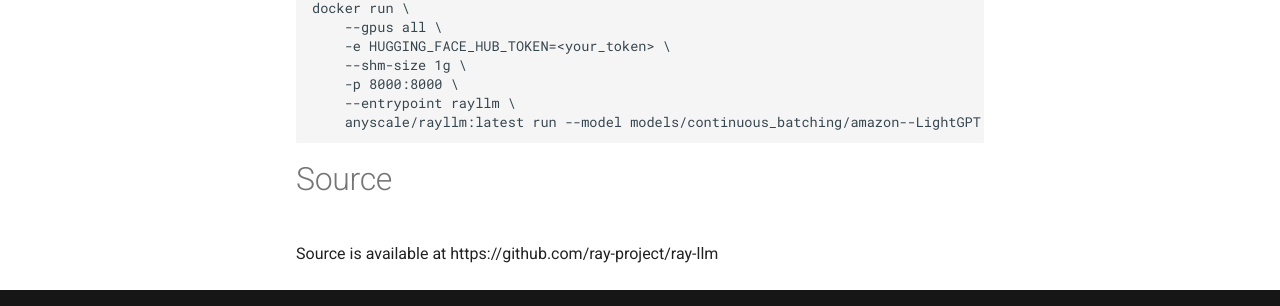
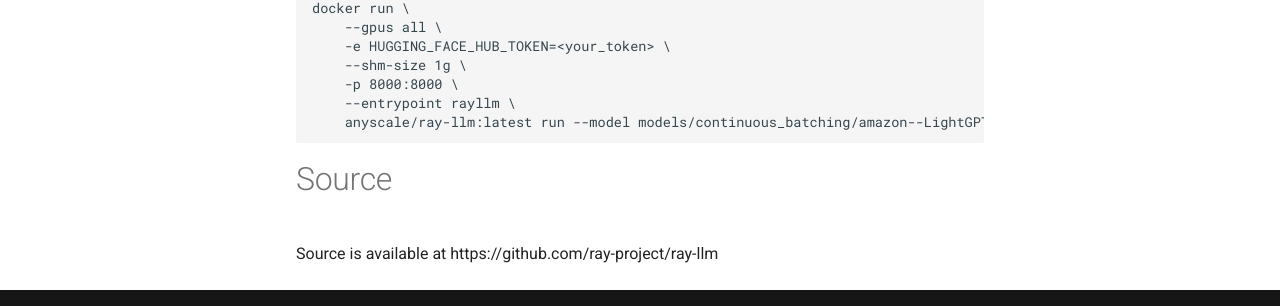
Before and after one commit to ray-project/ray-llm, an MkDocs documentation site: the page built from docs/DOCKERHUB.md, in a window 1280 px wide and 900 px high, scrolled down 684 px. Shown: the part 546-852 px from the top of the window. Built offline with MkDocs 1.6.1 and Material for MkDocs 9.7.7, drawn with Linux system fonts in a browser that asks for light colours; comment, search, counter and statistics services are not loaded.

Commit message:
fix: docker image references
Signed-off-by: Igor Hoelscher <igor.h@miro.com>

````diff
--- a/docs/DOCKERHUB.md
+++ b/docs/DOCKERHUB.md
@@ -42,7 +42,7 @@
     --shm-size 1g \
     -p 8000:8000 \
     --entrypoint rayllm \
-    anyscale/rayllm:latest run --model models/continuous_batching/amazon--LightGPT.yaml
+    anyscale/ray-llm:latest run --model models/continuous_batching/amazon--LightGPT.yaml
 ```
 
 # Source
--- a/docs/kuberay/ray-cluster.rayllm-eks.yaml
+++ b/docs/kuberay/ray-cluster.rayllm-eks.yaml
@@ -16,7 +16,7 @@
       spec:
         containers:
         - name: ray-head
-          image: anyscale/rayllm:latest
+          image: anyscale/ray-llm:latest
           resources:
             limits:
               cpu: 2
@@ -45,7 +45,7 @@
       spec:
         containers:
         - name: llm
-          image: anyscale/rayllm:latest
+          image: anyscale/ray-llm:latest
           lifecycle:
             preStop:
               exec:
--- a/docs/kuberay/ray-cluster.rayllm-gke.yaml
+++ b/docs/kuberay/ray-cluster.rayllm-gke.yaml
@@ -16,7 +16,7 @@
       spec:
         containers:
         - name: ray-head
-          image: anyscale/rayllm:latest
+          image: anyscale/ray-llm:latest
           resources:
             limits:
               cpu: 2
@@ -45,7 +45,7 @@
       spec:
         containers:
         - name: llm
-          image: anyscale/rayllm:latest
+          image: anyscale/ray-llm:latest
           lifecycle:
             preStop:
               exec:
--- a/docs/kuberay/ray-service.rayllm-eks.yaml
+++ b/docs/kuberay/ray-service.rayllm-eks.yaml
@@ -28,7 +28,7 @@
         spec:
           containers:
           - name: ray-head
-            image: anyscale/rayllm:latest
+            image: anyscale/ray-llm:latest
             resources:
               limits:
                 cpu: 2
@@ -59,7 +59,7 @@
         spec:
           containers:
           - name: llm
-            image: anyscale/rayllm:latest
+            image: anyscale/ray-llm:latest
             lifecycle:
               preStop:
                 exec:
--- a/docs/kuberay/ray-service.rayllm-gke.yaml
+++ b/docs/kuberay/ray-service.rayllm-gke.yaml
@@ -27,7 +27,7 @@
         spec:
           containers:
           - name: ray-head
-            image: anyscale/rayllm:latest
+            image: anyscale/ray-llm:latest
             resources:
               limits:
                 cpu: 2
@@ -58,7 +58,7 @@
         spec:
           containers:
           - name: llm
-            image: anyscale/rayllm:latest
+            image: anyscale/ray-llm:latest
             lifecycle:
               preStop:
                 exec:
````
Also changed, not shown: README.md (+3 -3 lines), docs/kuberay/deploy-on-gke.md (+1 -1 lines), 1 other file.
